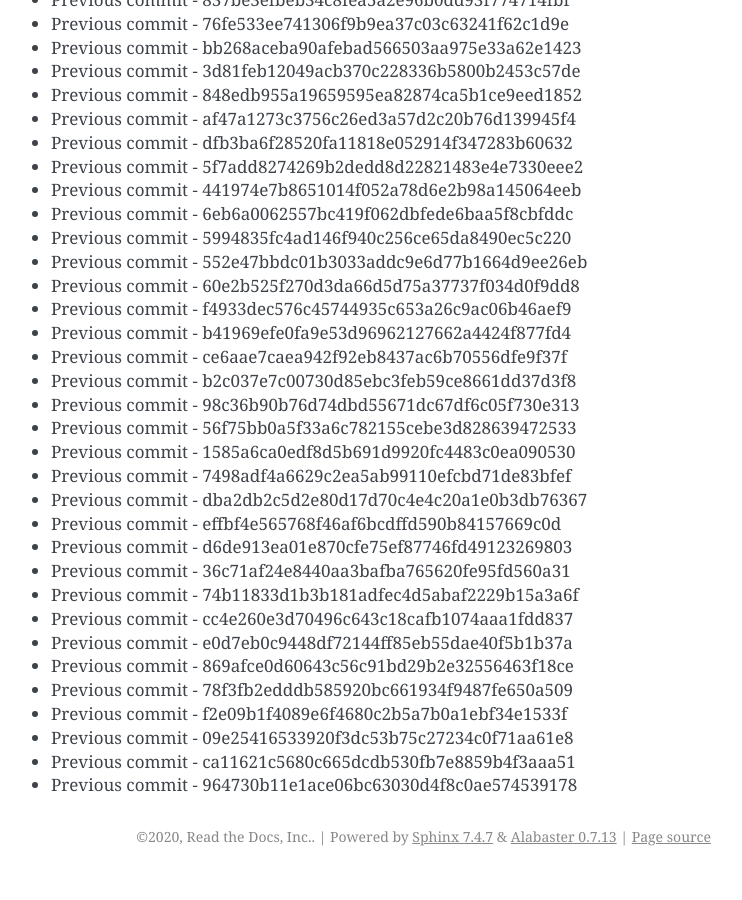
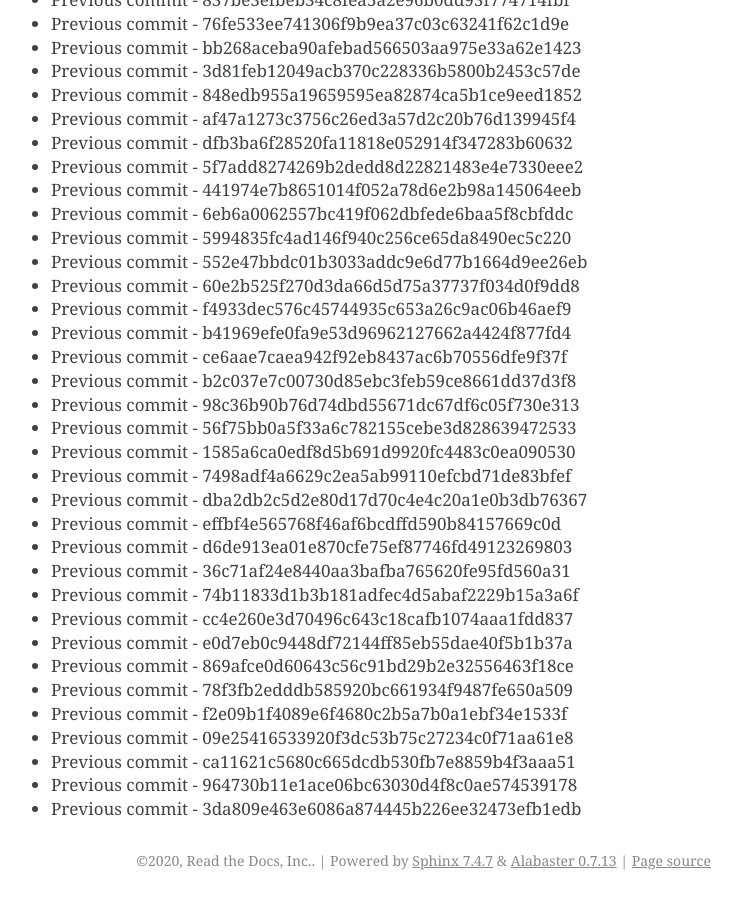
Before and after one commit to readthedocs/rtd-git-stresstest, a Sphinx documentation site: the page built from docs/updates.rst, in a window 1280 px wide and 900 px high, scrolled down 95486 px. Shown: the whole window, without its empty margins (399-1141 px from the left). Built offline with Sphinx 7.4.7, drawn with Linux system fonts in a browser that asks for light colours; before the commit the page ends 96362 px from its top, so only the background shows below that.

Commit message:
Generating commit from previous: 3da809e463e6086a874445b226ee32473efb1edb

```diff
--- a/docs/updates.rst
+++ b/docs/updates.rst
@@ -4044,3 +4044,4 @@ It can be tested for any performance characteristics.
 * Previous commit - 09e25416533920f3dc53b75c27234c0f71aa61e8
 * Previous commit - ca11621c5680c665dcdb530fb7e8859b4f3aaa51
 * Previous commit - 964730b11e1ace06bc63030d4f8c0ae574539178
+* Previous commit - 3da809e463e6086a874445b226ee32473efb1edb
```
